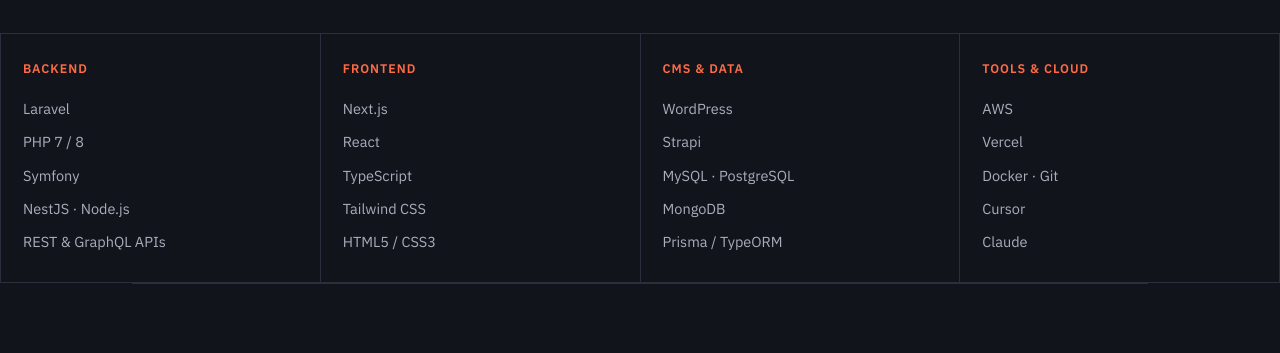
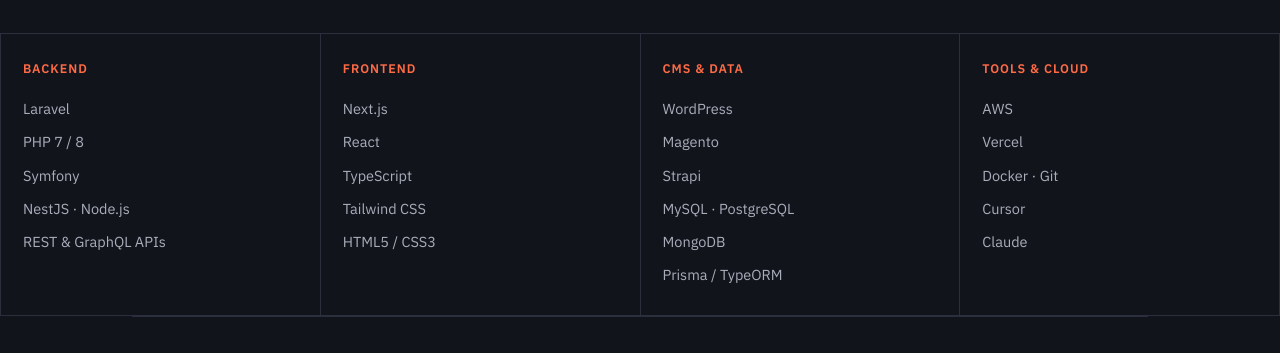
Before and after one commit to acccnb168/acccnb168.github.io, a plain HTML site: page index.html in a window 1280 px wide. Shown: the part 1482-1835 px from the top of the page. Drawn offline with Linux system fonts and the light colour scheme.

Commit message:
Update index.html

```diff
--- a/index.html
+++ b/index.html
@@ -706,6 +706,7 @@
       <h3>CMS &amp; Data</h3>
       <ul>
         <li>WordPress</li>
+        <li>Magento</li>
         <li>Strapi</li>
         <li>MySQL · PostgreSQL</li>
         <li>MongoDB</li>
```
